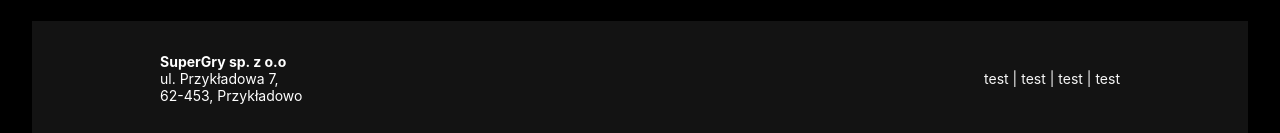
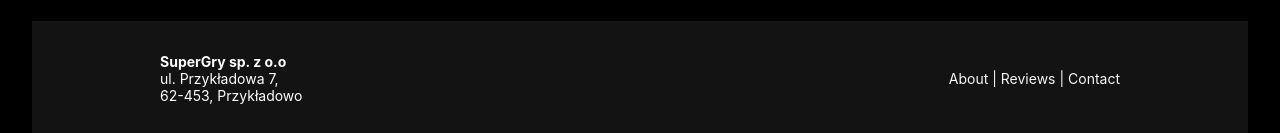
Before and after one commit to mateusz-stelmasiak/Website-Game-FakeAdvertisment, a React (Create React App) app in the folder emakreting-bullel/: page / in a window 1280 px wide. Shown: the part 6333-6466 px from the top of the page. Built offline with nearby package versions, Linux system fonts and the light colour scheme; the HTML template or start-up script is replaced by a standard one.

Commit message:
Links in footer

```diff
--- a/emakreting-bullel/src/components/footer/footer.js
+++ b/emakreting-bullel/src/components/footer/footer.js
@@ -3,10 +3,10 @@ import React, {useState} from "react";
 
 export default function Footer() {
     const [links, setLinks] = useState([
-            {link: '/test', title: 'test'},
-            {link: '/test', title: 'test'},
-            {link: '/test', title: 'test'},
-            {link: '/test', title: 'test'}]
+            {link: '/#about', title: 'About'},
+            {link: '/#reviews', title: 'Reviews'},
+            {link: '/#contact', title: 'Contact'}
+        ]
     );
 
 
@@ -21,9 +21,10 @@ export default function Footer() {
             </div>
 
             <div className={styles.hyperlinksContainer}>
-                {links && Object.keys(links).map((link, index) => {
+                {links.map((link, index) => {
+
                     return (
-                        <a key={"footer-link" + index} href={`${link}`}> {links[link].title} </a>
+                        <a key={"footer-link" + index} href={`${link.link}`}> {link.title} </a>
                     )
                 })}
 
```
